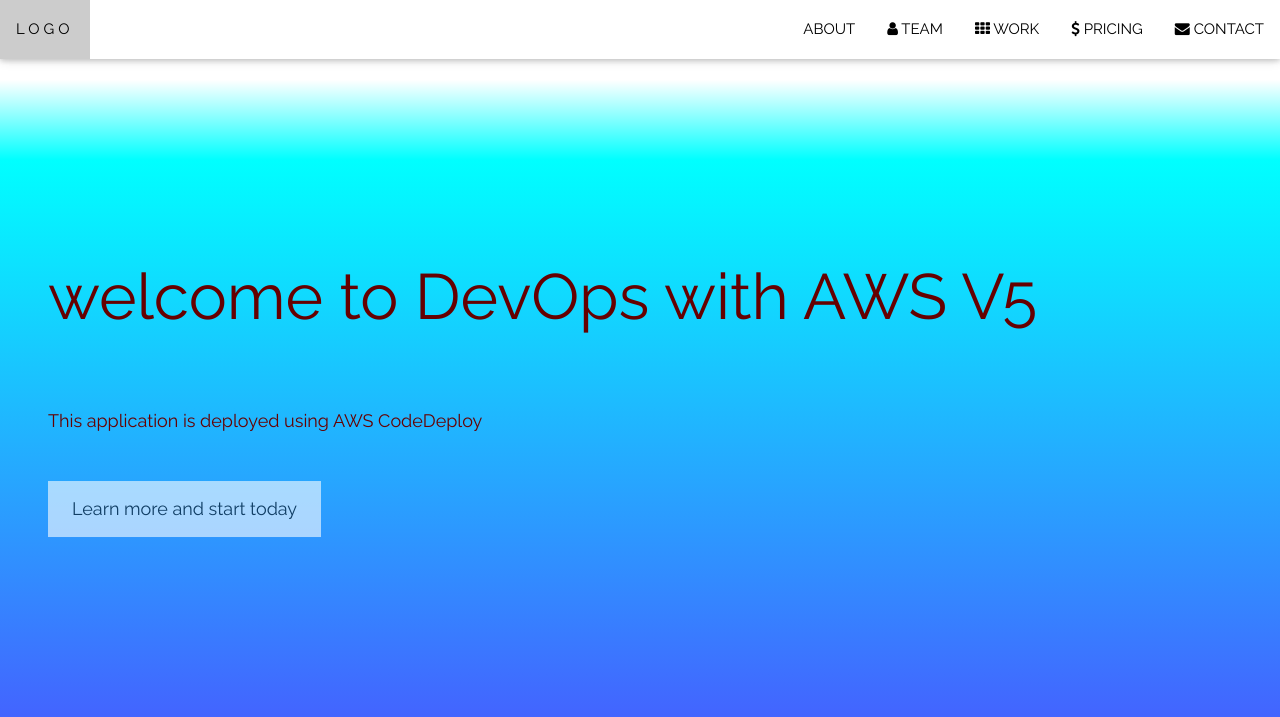
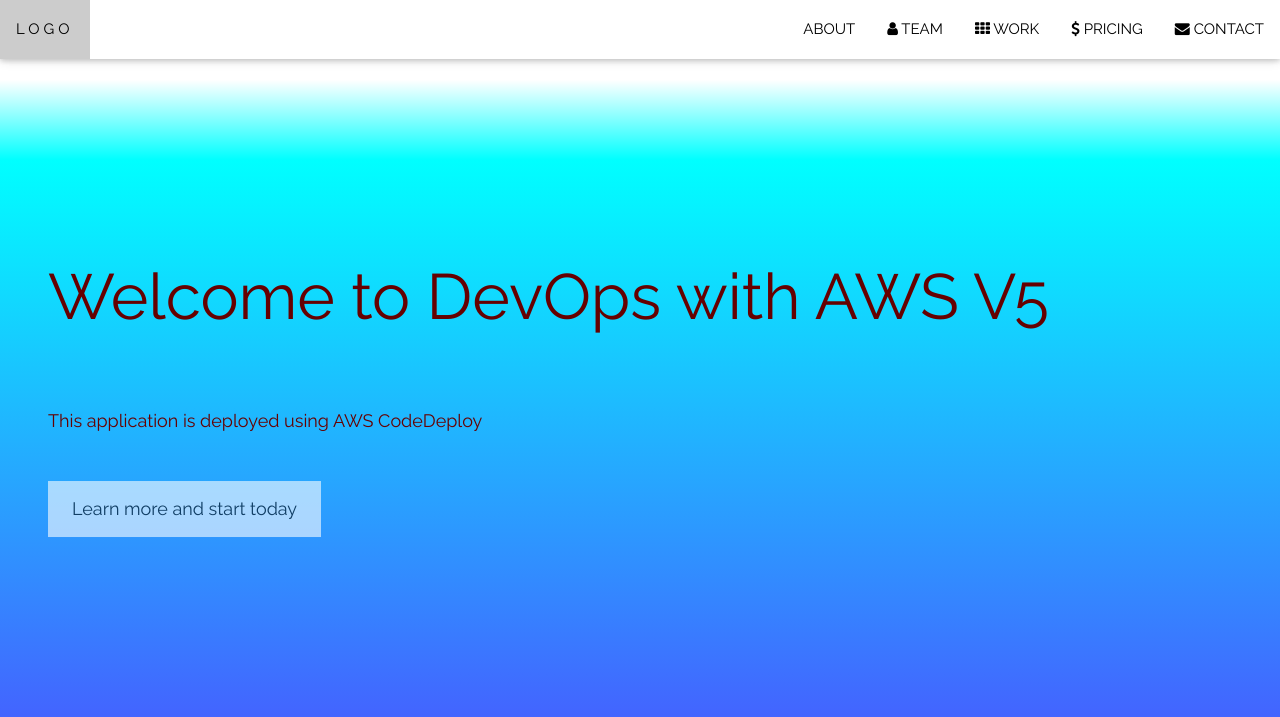
Before and after one commit to raj1783/AWS-DevOps-Pipeline-Project1, a plain HTML site: page index.html in a window 1280 px wide. Shown: the top 717 px of the page. Drawn offline with nearby package versions, Linux system fonts and the light colour scheme.

Commit message:
Update index.html

```diff
--- a/index.html
+++ b/index.html
@@ -65,7 +65,7 @@ body, html {
 <!-- Header with full-height image -->
 <header class="bgimg-1 w3-display-container" id="home">
   <div class="w3-display-left" style="padding:48px">
-    <span class="w3-jumbo w3-hide-small">welcome to DevOps with AWS V5</span><br>
+    <span class="w3-jumbo w3-hide-small">Welcome to DevOps with AWS V5</span><br>
     <span class="w3-xxlarge w3-hide-large w3-hide-medium">Start something that matters</span><br>
     <span class="w3-large">This application is deployed using AWS CodeDeploy</span>
     <p><a href="#about" class="w3-button w3-white w3-padding-large w3-large w3-margin-top w3-opacity w3-hover-opacity-off">Learn more and start today</a></p>
```
